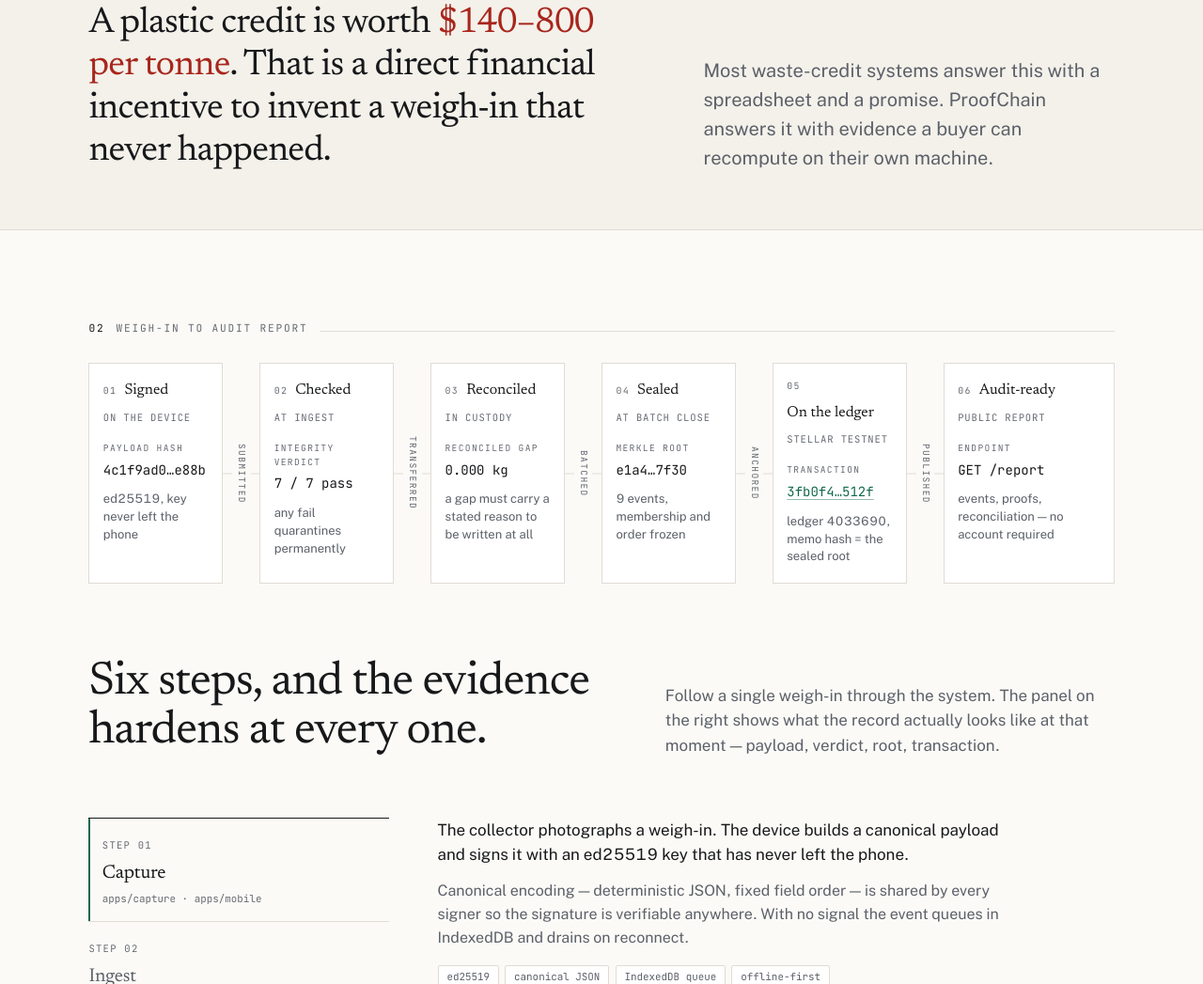
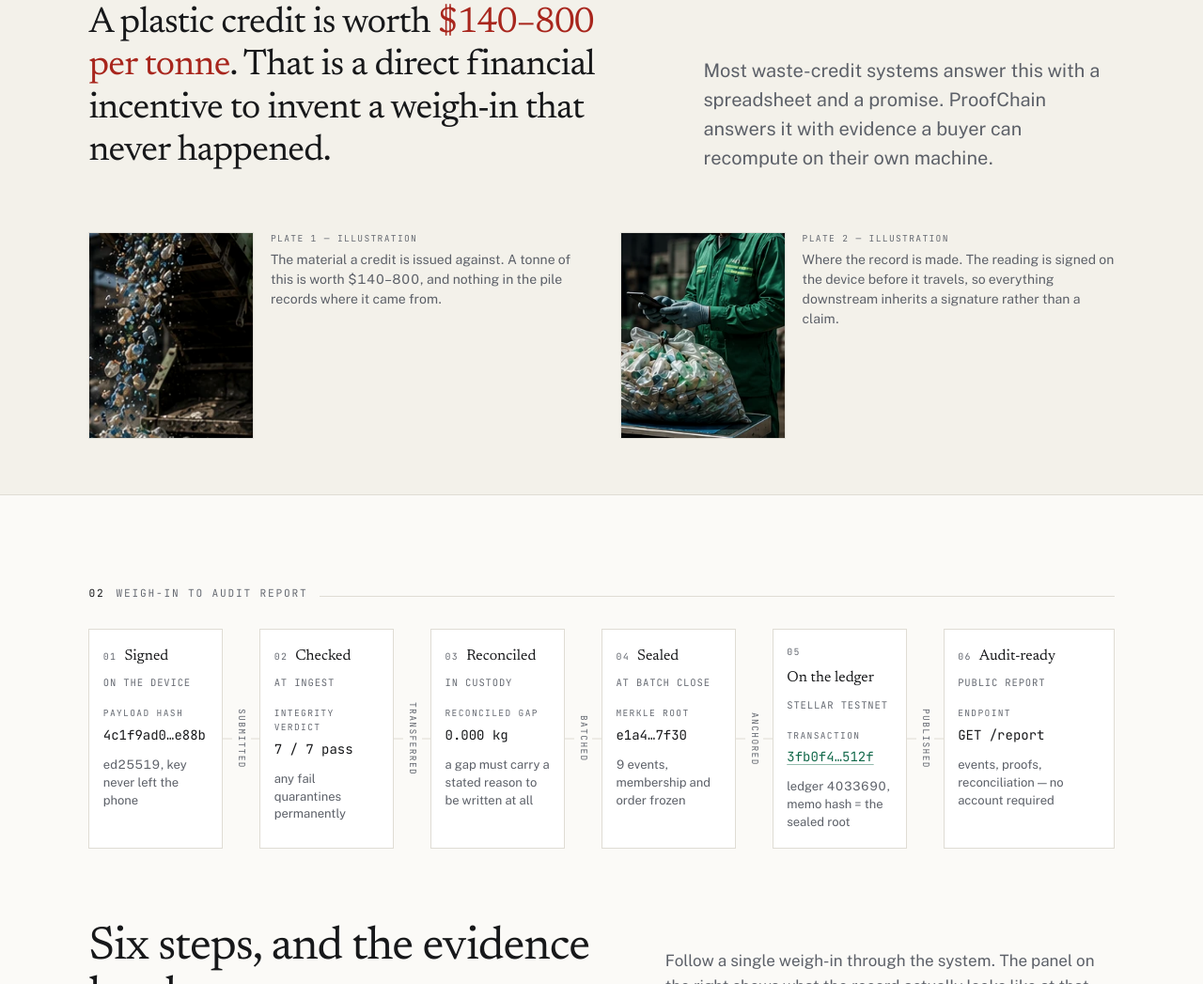
Before and after one commit to PROOFCHAIN-XZY/proofchain-landing, a plain HTML site: page index.html in a window 1280 px wide. Shown: the part 1376-2423 px from the top of the page at 94% size. Drawn offline with nearby package versions, Linux system fonts and the light colour scheme.

Commit message:
feat: add two photographic plates to the problem section
Selected from the supplied boards. Only the photography was usable: those
images are infographics with text and fabricated hashes baked into the pixels,
so pasting one whole would have put a transaction that contradicts our anchor
onto the page as an image nobody could correct.

Both crops are taken from clean photographic regions with every overlay
excluded — the tipping bay and the weigh-in — checked at the pixel level for
text bleed from the headline and the GPS bracket sitting behind them.

Captioned as illustrations, and that is the point. The hero says 'This is not
an illustration' about the anchor receipt, and the sentence only holds its
force if everything on the page that is a rendering says so plainly. These
are renderings, not pilot photography.

Treated as plates in a report: numbered, hairline-bordered, never bled to the
edge, held back from full saturation so the greens do not compete with
--verified, which on this page means a specific thing. WebP with a PNG
fallback, lazy, explicit dimensions.

```diff
--- a/index.html
+++ b/index.html
@@ -355,6 +355,52 @@
               Most waste-credit systems answer this with a spreadsheet and a promise. ProofChain
               answers it with evidence a buyer can recompute on their own machine.
             </p>
+          </div>
+
+          <!--
+            Two plates, captioned as illustrations. The hero says "This is not an
+            illustration" about the anchor receipt, and that sentence only keeps
+            its force if everything on the page that *is* an illustration says so.
+            Both are rendered, not photographs of the pilot.
+          -->
+          <div class="plates">
+            <figure class="plate">
+              <picture>
+                <source srcset="assets/plate-tipping.webp" type="image/webp" />
+                <img
+                  src="assets/plate-tipping.png"
+                  width="193"
+                  height="455"
+                  loading="lazy"
+                  decoding="async"
+                  alt="Mixed PET bottles tipping from a truck bed onto a sorting floor."
+                />
+              </picture>
+              <figcaption>
+                <b>Plate 1 — illustration</b>
+                The material a credit is issued against. A tonne of this is worth $140–800, and
+                nothing in the pile records where it came from.
+              </figcaption>
+            </figure>
+
+            <figure class="plate">
+              <picture>
+                <source srcset="assets/plate-weighin.webp" type="image/webp" />
+                <img
+                  src="assets/plate-weighin.png"
+                  width="262"
+                  height="288"
+                  loading="lazy"
+                  decoding="async"
+                  alt="A collector at a platform scale with a bagged load of PET, holding a handheld device."
+                />
+              </picture>
+              <figcaption>
+                <b>Plate 2 — illustration</b>
+                Where the record is made. The reading is signed on the device before it travels, so
+                everything downstream inherits a signature rather than a claim.
+              </figcaption>
+            </figure>
           </div>
         </div>
       </section>
--- a/styles.css
+++ b/styles.css
@@ -1023,6 +1023,95 @@ a.chain__value::after,
 .threat blockquote strong {
   font-weight: 400;
   color: var(--broken);
+}
+
+/* ── Evidence plates ───────────────────────────────────────────────── */
+
+/*
+ * Photography, treated the way a report treats a plate: numbered, captioned,
+ * hairline-bordered, and never bled to the edge. The page argues in prose and
+ * hashes; an image here is supporting exhibit, not atmosphere, so it is sized
+ * to sit beside the argument rather than under it.
+ *
+ * Both are renderings. The caption says so — the hero's "This is not an
+ * illustration" only means anything if the things that are illustrations
+ * admit it.
+ */
+.plates {
+  display: grid;
+  gap: clamp(1.5rem, 1rem + 2vw, 2.5rem);
+  margin-top: clamp(2.5rem, 1.5rem + 3vw, 4rem);
+}
+
+@media (min-width: 46rem) {
+  .plates {
+    grid-template-columns: repeat(2, minmax(0, 1fr));
+    align-items: start;
+  }
+}
+
+.plate {
+  margin: 0;
+  display: grid;
+  gap: 0.85rem;
+}
+
+@media (min-width: 34rem) {
+  .plate {
+    grid-template-columns: auto minmax(0, 1fr);
+    align-items: start;
+    gap: 1.1rem;
+  }
+}
+
+.plate img {
+  display: block;
+  width: 100%;
+  max-width: 11rem;
+  /*
+   * One ratio for both, so the pair reads as a matched set the way plates in a
+   * report do. The two sources are 193x455 and 262x288 — left to their
+   * intrinsic sizes the first ran nearly twice the height of the second and
+   * the section grew a column of dead space beside it.
+   */
+  aspect-ratio: 4 / 5;
+  /* Required, not redundant. The width/height attributes on <img> map to
+     presentational hints, and a concrete height beats aspect-ratio — leaving
+     this out let plate 1 keep its intrinsic 455px and the ratio did nothing. */
+  height: auto;
+  object-fit: cover;
+  object-position: center;
+  border: 1px solid var(--rule);
+  /* Held slightly back from full saturation so the greens do not compete with
+     --verified, which on this page means something specific. */
+  filter: saturate(0.82) contrast(1.02);
+}
+
+@media (prefers-color-scheme: dark) {
+  :root:not([data-theme="light"]) .plate img {
+    filter: saturate(0.78) brightness(0.92);
+  }
+}
+
+:root[data-theme="dark"] .plate img {
+  filter: saturate(0.78) brightness(0.92);
+}
+
+.plate figcaption {
+  font-size: 0.875rem;
+  line-height: 1.5;
+  color: var(--ink-soft);
+}
+
+.plate figcaption b {
+  display: block;
+  margin-bottom: 0.3rem;
+  font-family: var(--mono);
+  font-size: 0.6rem;
+  font-weight: 400;
+  letter-spacing: 0.14em;
+  text-transform: uppercase;
+  color: var(--ink-faint);
 }
 
 /* ── Summary bar ───────────────────────────────────────────────────── */
```
Also changed, not shown: assets/plate-tipping.png (added), assets/plate-tipping.webp (added), assets/plate-weighin.png (added), assets/plate-weighin.webp (added).
